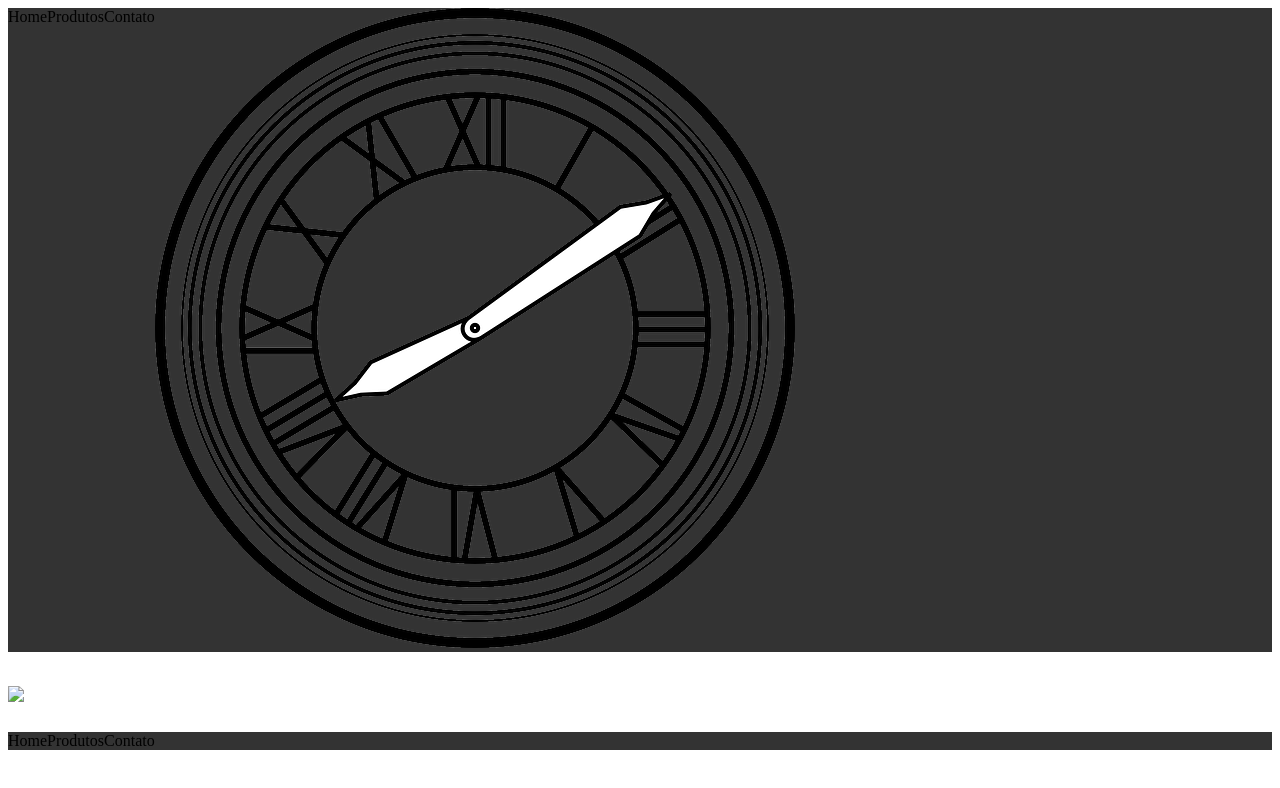
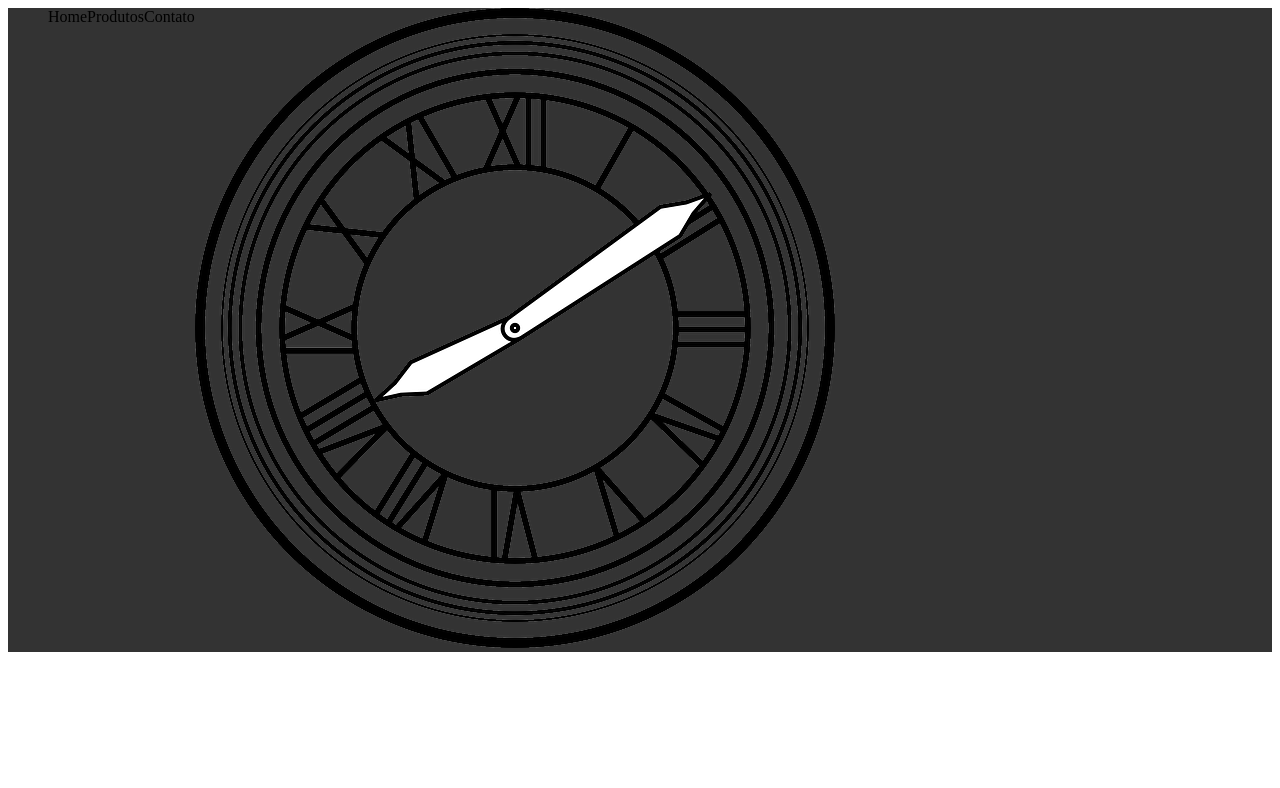
Before and after one commit to apolodoca/desenvolvimento_web_barbearia, a plain HTML site: page index.html in a window 1280 px wide. Drawn offline with Linux system fonts and the light colour scheme.

Commit message:
barbearia

```diff
--- a/index.html
+++ b/index.html
@@ -7,14 +7,7 @@
         <link rel="stylesheet" href="produtos.css">
     </head>
     <body>
-        <header><!DOCTYPE html>
-            <html>
-                <head>
-                    <meta charset="UTF-8">
-                    <title>Produtos - Barbearia Alura</title>
-                    <link rel="stylesheet" href="produtos.css">
-                </head>
-                <body>
+
                     <header>
 
 
@@ -25,15 +18,6 @@
                             <img src="imagens/logo.png">
                         </ul>
                     </header>
-                </body>
-            </html>
-            <h1><img src="logo.png"></h1>
 
-            <ul>
-                <li>Home</li>
-                <li>Produtos</li>
-                <li>Contato</li>
-            </ul>
-        </header>
     </body>
 </html>
--- a/main.css
+++ b/main.css
@@ -1,7 +1,7 @@
 ul {
     list-style-type: none;
     margin: 0;
-    padding: 0;
+    padding: 10;
     overflow: hidden;
     background-color: #333;
   }
```
